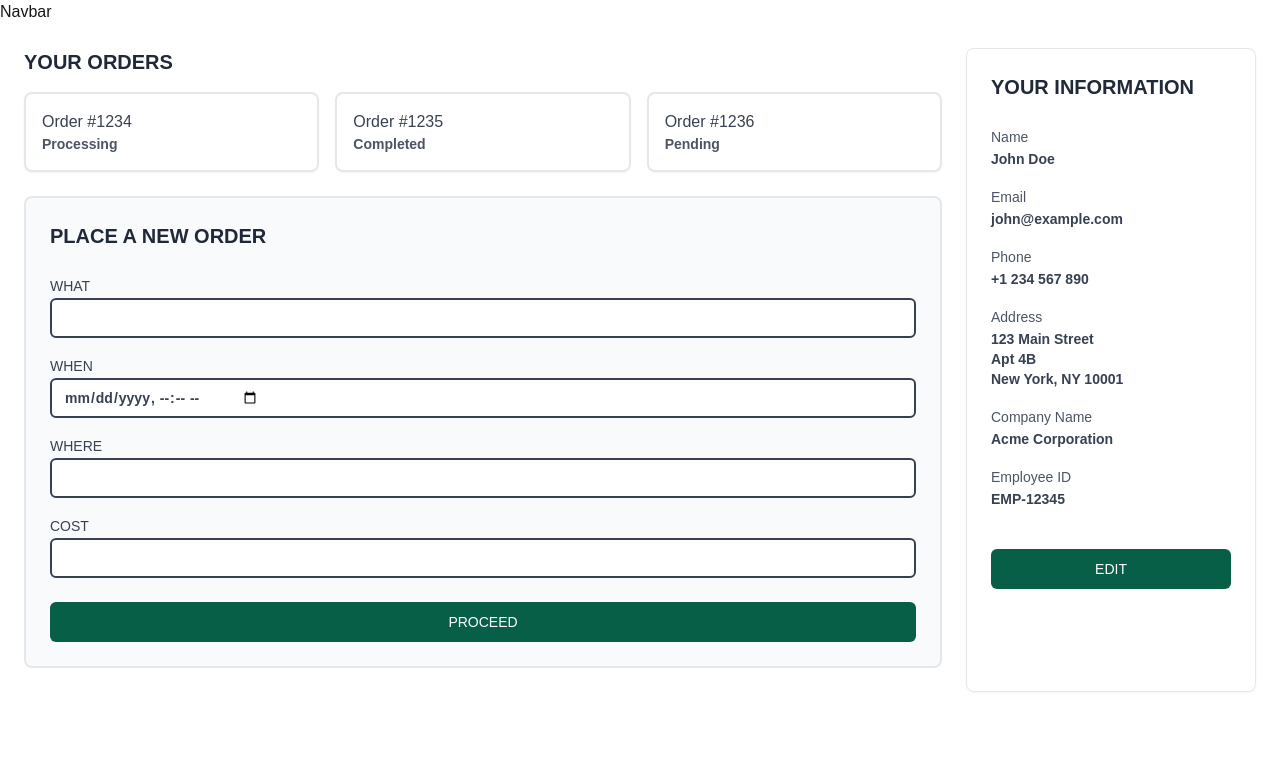
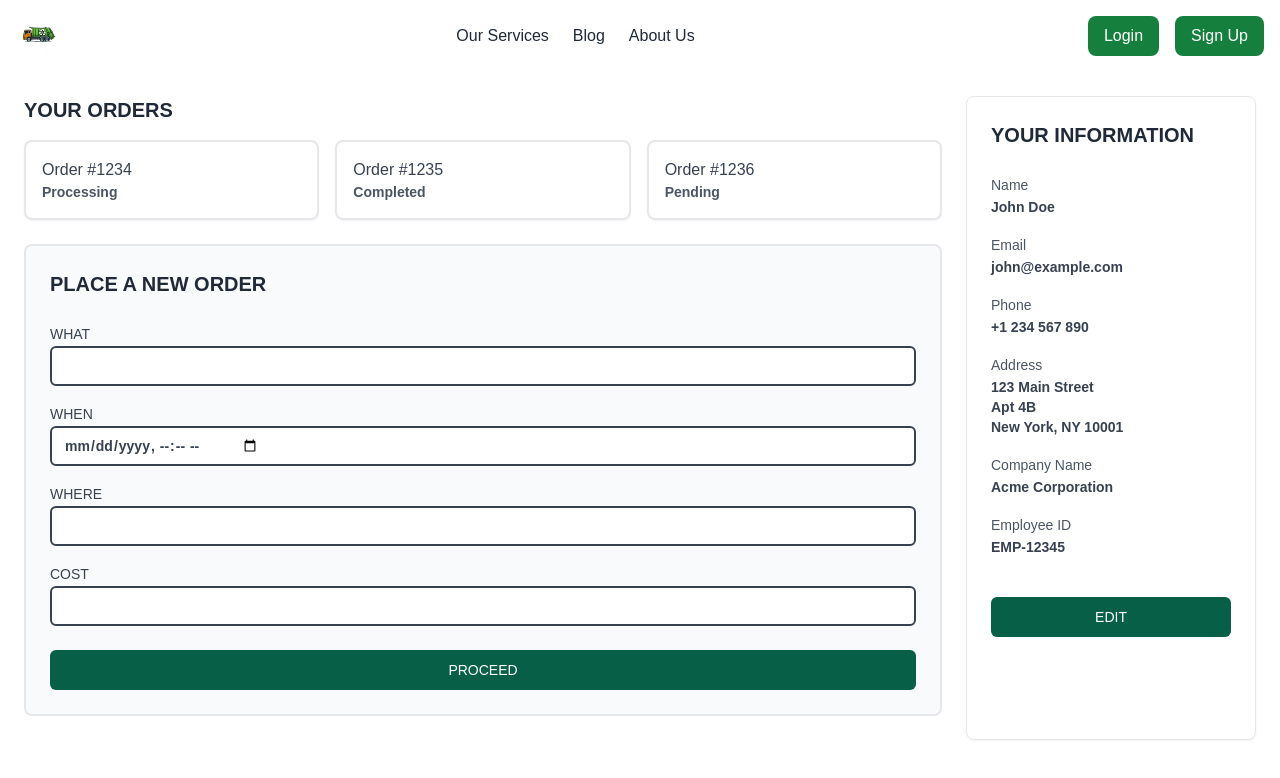
Before and after one commit to praptisiva25/ReLeaf, a Next.js app: page / in a window 1280 px wide. Shown: the top 778 px of the page. Built offline with nearby package versions, Linux system fonts and the light colour scheme.

Commit message:
feat: added navbar

```diff
--- a/src/components/Navbar.tsx
+++ b/src/components/Navbar.tsx
@@ -1,12 +1,36 @@
-'use client';
-
 import React from "react";
 
-const Navbar = () => {
+const Navbar: React.FC = () => {
   return (
-    <div>
-      <h1>Navbar</h1>
-    </div>
+    <nav className="flex items-center justify-between p-4 bg-white shadow-md">
+      {/* Logo */}
+      <div className="flex items-center">
+        <img
+          src="/logo.png" // Replace with actual image path
+          alt="Logo"
+          className="h-10 w-auto"
+        />
+      </div>
+
+      {/* Navigation Links */}
+      <ul className="flex space-x-6 text-gray-800 font-medium">
+        {/* <li className="text-green-700"><button>Home<button/></li> */}
+        <li><button>Our Services</button></li>
+        <li><button>Blog</button></li>
+        <li><button>About Us</button></li>
+        {/* <li><button>Contact Us<button/></li> */}
+      </ul>
+
+      {/* Auth Buttons */}
+      <div className="flex space-x-4">
+        <button className="bg-green-700 text-white px-4 py-2 rounded-lg">
+          Login
+        </button>
+        <button className="bg-green-700 text-white px-4 py-2 rounded-lg">
+          Sign Up
+        </button>
+      </div>
+    </nav>
   );
 };
 
```
Also changed, not shown: public/logo.png (added).
